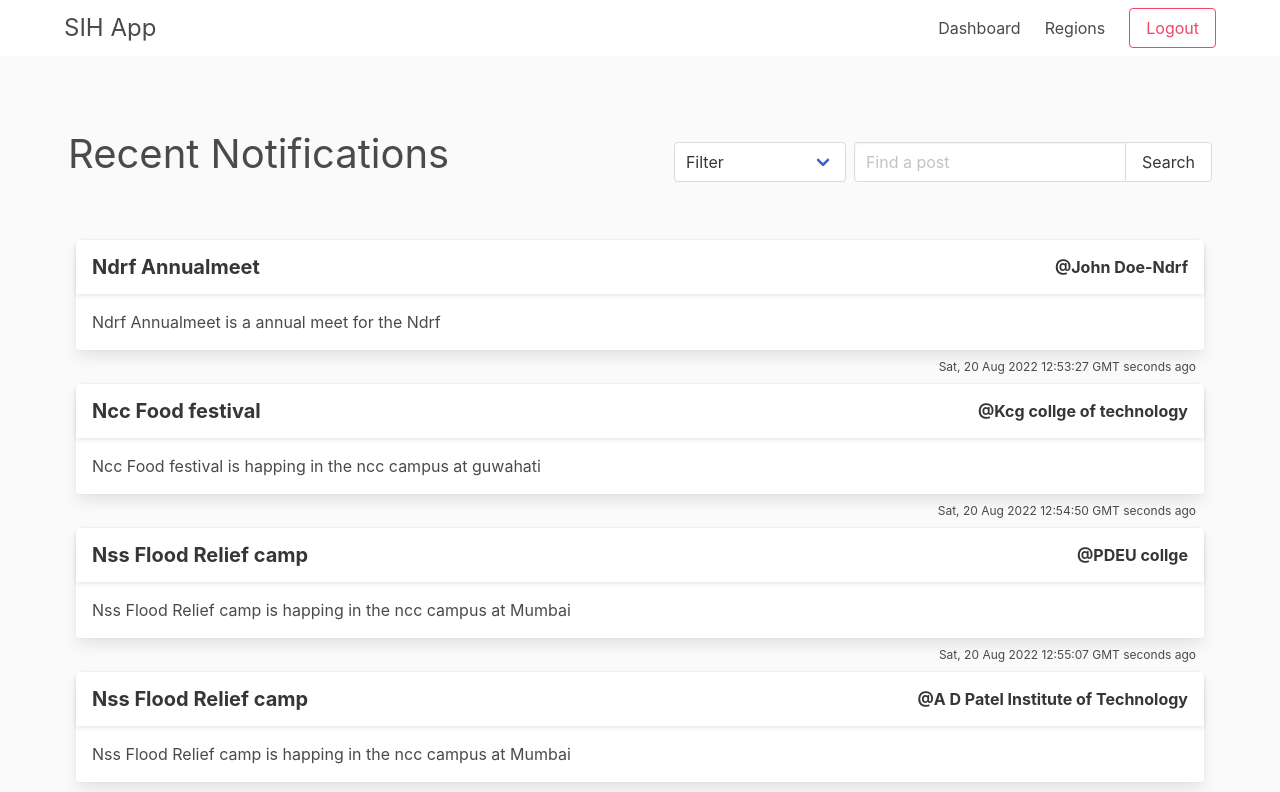
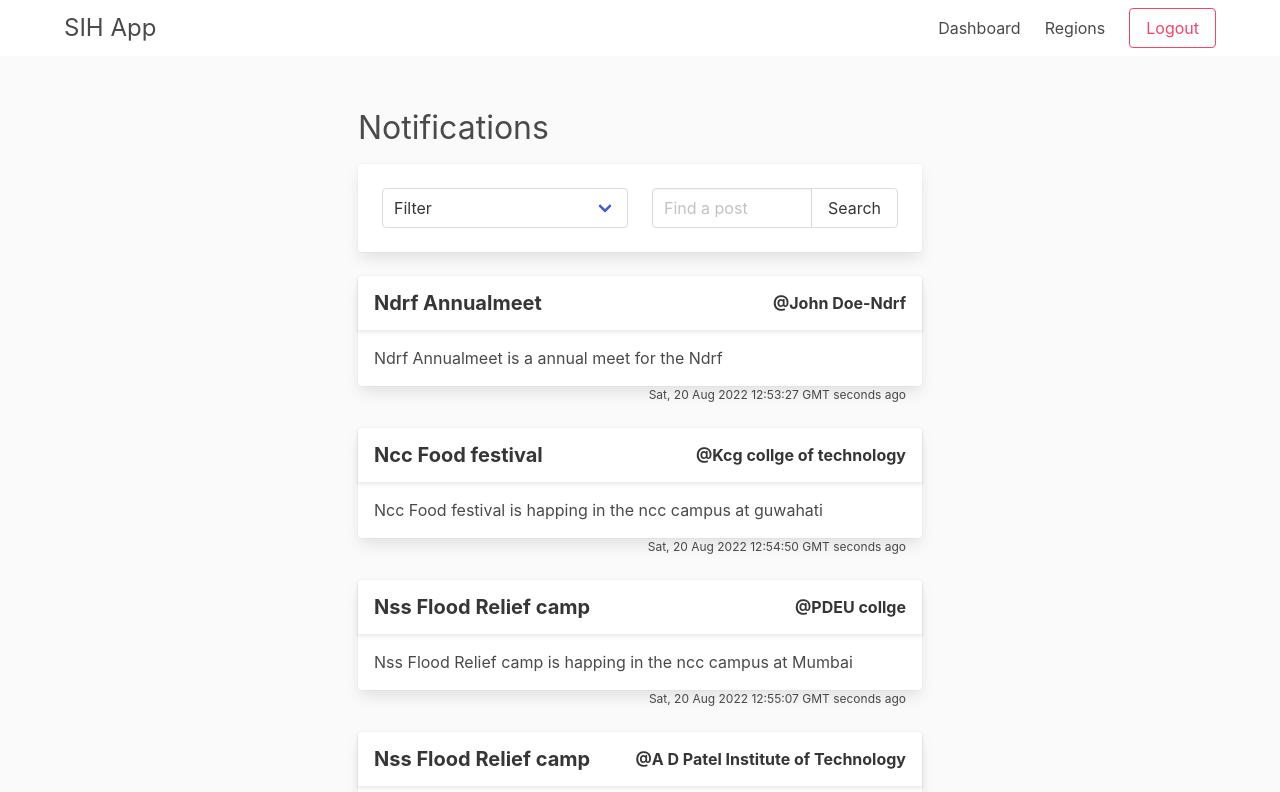
Before and after one commit to smartclash/SIH-Frontend, a Next.js app: page /notifications/view in a window 1280 px wide. Shown: the top 792 px of the page. Built offline with nearby package versions, Linux system fonts and the light colour scheme.

Commit message:
notification fixes'

```diff
--- a/pages/notifications/view.tsx
+++ b/pages/notifications/view.tsx
@@ -6,7 +6,7 @@ import NotificationInterface from '@/interfaces/Notifications/NotificationInterf
 
 const ViewNotificationCard: NextPage<NotificationInterface> = props => (
     <>
-        <div className='card m-2'>
+        <div className='card'>
             <header className='card-header is-flex is-justify-content-space-between'>
 
                 <p className='card-header-title is-size-5'>
@@ -87,15 +87,30 @@ const Viewnotification: NotificationInterface[] = [
 ]
 
 const NotificationPageView: NextPage = () => (
-    <section className='hero has-background-white-bis is-fullheight-with-navbar box'>
+    <section className='hero has-background-white-bis is-fullheight-with-navbar'>
         <div className='hero-body'>
             <div className='container'>
-                <div className={styles.mainbar}>
-                    <div className='mb-6'>
-                        <p className='is-size-2'>Recent Notifications</p>
+                <div className='columns is-multiline'>
+                    <div className='column is-half is-offset-3'>
+                        <h1 className='is-size-3 mb-3'>Notifications</h1>
+                        <div className='card'>
+                            <div className='card-content'>
+                                <div className='columns'>
+                                    <div className='column is-half'>
+                                        <div className='field'>
+                                            <div className='control is-expanded'>
+                                                <div className='select is-fullwidth'>
+                                                    <select>
+                                                        <option value='' disabled selected>Filter</option>
+                                                        <option value='All Notifications'>All Notifications</option>
+                                                        <option value='NDRF Admins'>NDRF Admins</option>
+                                                        <option value='Institutions'>Institutions</option>
+                                                    </select>
                                                 </div>
-                    <div className = {styles.search_filter_bar}>
-                        <div className='level-item'>
+                                            </div>
+                                        </div>
+                                    </div>
+                                    <div className='column is-half'>
                                         <div className='field has-addons'>
                                             <p className='control'>
                                                 <input className='input' type='text' placeholder='Find a post' />
@@ -107,25 +122,15 @@ const NotificationPageView: NextPage = () => (
                                             </p>
                                         </div>
                                     </div>
-
-                        <div className='select mr-2'>
-                            <select>
-                                <option value=''>Filter</option>
-                                <option value='All Notifications'>All Notifications</option>
-                                <option value='NDRF Admins'>NDRF Admins</option>
-                                <option value='Institutions'>Institutions</option>
-                            </select>
-                        </div>
-
                                 </div>
                             </div>
-                <div className=''>
+                        </div>
+                    </div>
                     {
-                    // To reverse the array because the notifications show the recent in the top
-                    // But it show error when i refersh the page
-                    // Viewnotification.reverse().map((notification, index) => (
                         Viewnotification.map(event => (
+                            <div className='column is-half is-offset-3'>
                                 <ViewNotificationCard key={event.Title} {...event} />
+                            </div>
                         ))
                     }
                 </div>
```
Also changed, not shown: pages/notifications/create.tsx (+8 -9 lines). Lines whose indentation alone changed are shown as unchanged.
